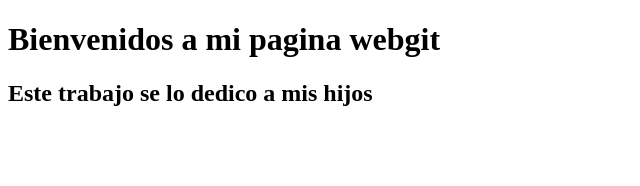
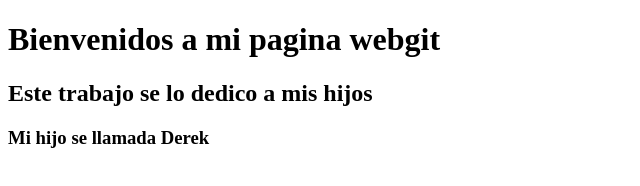
Before and after one commit to Jorgehuamanim/Proyecto-prueba, a plain HTML site: page index.htm in a window 1280 px wide. Shown: the whole page, without its empty margins (0-640 px from the left). Drawn offline with Linux system fonts and the light colour scheme.

Commit message:
se agrega H3

```diff
--- a/index.htm
+++ b/index.htm
@@ -12,5 +12,8 @@
 
 
     <h2>Este trabajo se lo dedico a mis hijos</h2>
+
+
+    <h3>Mi hijo se llamada Derek</h3>
 </body>
 </html>
```
